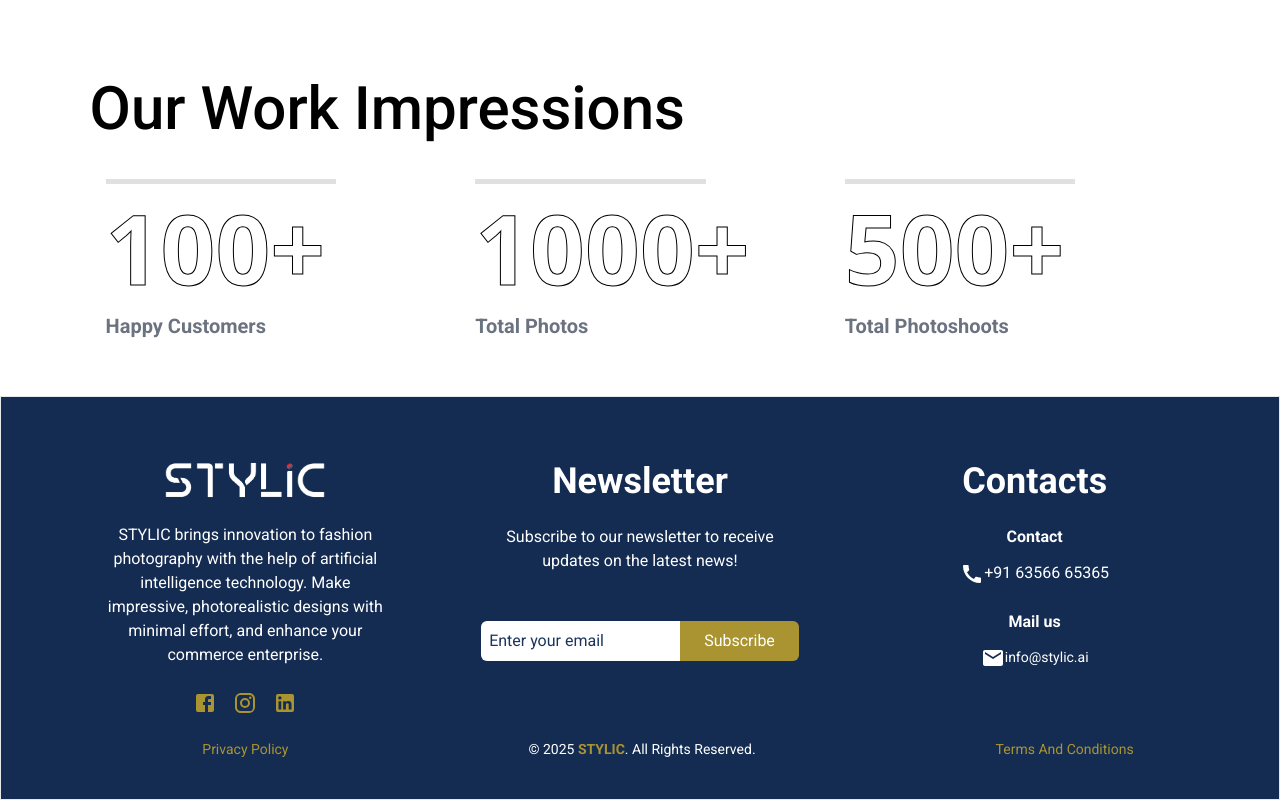
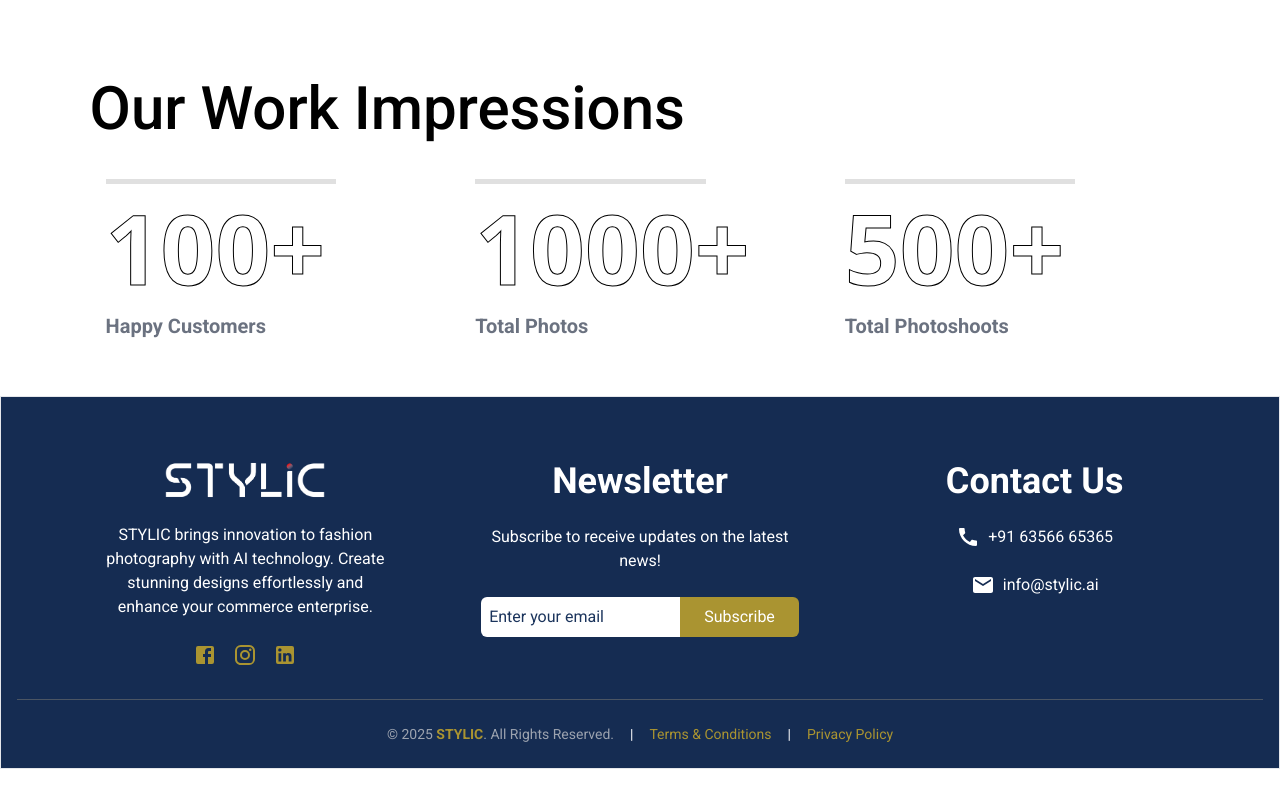
Before and after one commit to anantasolution/Stylicai, a React (Vite) app in the folder frontend/: page /about-us in a window 1280 px wide. Shown: the part 1641-2441 px from the top of the page. After the commit the page ends 2410 px from the top, so only its background shows below. Built offline with nearby package versions, Linux system fonts and the light colour scheme.

Commit message:
footer change

```diff
--- a/frontend/src/components/Footer/Footer.jsx
+++ b/frontend/src/components/Footer/Footer.jsx
@@ -1,11 +1,10 @@
 import React, { useState } from "react";
 import FacebookIcon from "@mui/icons-material/Facebook";
-import TwitterIcon from "@mui/icons-material/Twitter";
 import InstagramIcon from "@mui/icons-material/Instagram";
+import LinkedInIcon from "@mui/icons-material/LinkedIn";
 import logo from "../../assets/footer_logo.png";
 import CallIcon from "@mui/icons-material/Call";
 import EmailIcon from "@mui/icons-material/Email";
-import LinkedInIcon from "@mui/icons-material/LinkedIn";
 import axios from "axios";
 import { toast } from "react-toastify";
 import { LoaderCircle } from "lucide-react";
@@ -36,35 +35,34 @@ const Footer = () => {
   };
 
   const validateEmail = () => {
-    let newErrors = {};
     const emailRegex = /^[a-zA-Z0-9._%+-]+@[a-zA-Z0-9.-]+\.[a-zA-Z]{2,}$/;
     if (!email) {
-      newErrors.email = "Email address is required.";
       toast.error("Email address is required.");
+      return false;
     }
     if (!emailRegex.test(email)) {
-      newErrors.email = "Invalid email address.";
       toast.error("Invalid email address.");
+      return false;
     }
-    return Object.keys(newErrors).length === 0;
+    return true;
   };
 
   return (
-    <div className="pt-16 pb-10 px-4 bg-navyblue text-white  border">
-      <div className="h-full flex flex-col items-center md:justify-center">
-        <div className="grid grid-cols-1 md:grid-cols-3 gap-8 max-w-6xl w-full text-center">
+    <div className="pt-16 pb-6 px-4 bg-navyblue text-white border">
+      <div className="grid grid-cols-1 md:grid-cols-3 gap-8 max-w-6xl mx-auto text-center">
         {/* Logo and About Section */}
         <div className="flex flex-col gap-6 items-center">
-            <div className="w-32 md:w-40">
-              <img src={logo} alt="StylicAI Logo" className="object-contain" />
-            </div>
+          <img
+            src={logo}
+            alt="StylicAI Logo"
+            className="w-32 md:w-40 object-contain"
+          />
           <p className="text-sm md:text-base px-4 md:px-10">
-              STYLIC brings innovation to fashion photography with the help of
-              artificial intelligence technology. Make impressive,
-              photorealistic designs with minimal effort, and enhance your
-              commerce enterprise.
+            STYLIC brings innovation to fashion photography with AI technology.
+            Create stunning designs effortlessly and enhance your commerce
+            enterprise.
           </p>
-            <div className="flex gap-4 justify-center">
+          <div className="flex gap-4">
             <a
               href="https://www.facebook.com/stylicai"
               target="_blank"
@@ -81,13 +79,10 @@ const Footer = () => {
             >
               <InstagramIcon />
             </a>
-              {/* <a href="#" aria-label="Twitter" target="_blank" className="hover:text-gray-400">
-                <TwitterIcon />
-              </a> */}
             <a
               href="https://www.linkedin.com/company/stylicai/"
+              target="_blank"
               aria-label="LinkedIn"
-                target="_blank"
               className="text-golden"
             >
               <LinkedInIcon />
@@ -98,26 +93,23 @@ const Footer = () => {
         {/* Newsletter Section */}
         <div className="flex flex-col items-center gap-6">
           <h2 className="font-semibold text-4xl">Newsletter</h2>
-            <p className="text-md md:text-base leading-relaxed px-4 lg:px-6">
-              Subscribe to our newsletter to receive updates on the latest news!
+          <p className="text-md md:text-base px-4 lg:px-6">
+            Subscribe to receive updates on the latest news!
           </p>
-            <div className="flex justify-center flex-row items-center mt-6 w-full">
+          <div className="flex w-full justify-center">
             <input
+              type="email"
+              value={email}
               onChange={(e) => setEmail(e.target.value)}
-                value={email}
-                type="email"
               placeholder="Enter your email"
-                className="px-2 py-2 rounded-l-md  md:rounded-r-none border-[#1b345c] bg-white text-[#1b345c] placeholder-[#1b345c] focus:outline-none focus:ring-2 focus:ring-[#1b345c] w-[60%] md:w-auto"
+              className="px-2 py-2 rounded-l-md border-[#1b345c] bg-white text-[#1b345c] placeholder-[#1b345c] focus:outline-none focus:ring-2 focus:ring-[#1b345c] w-[60%] md:w-auto"
             />
             <button
               onClick={handleSaveEmail}
-                className="bg-golden text-white W-[30%] px-6 py-2 rounded-r-md cursor-pointer transition duration-300"
+              className="bg-golden text-white px-6 py-2 rounded-r-md transition duration-300"
             >
               {loading ? (
-                  <span>
-                    {" "}
-                    <LoaderCircle /> loading{" "}
-                  </span>
+                <LoaderCircle className="animate-spin" />
               ) : (
                 "Subscribe"
               )}
@@ -127,47 +119,42 @@ const Footer = () => {
 
         {/* Contacts Section */}
         <div className="flex flex-col items-center gap-6">
-            <h2 className="text-3xl sm:text-4xl font-semibold">Contacts</h2>
-            <div className="flex flex-col gap-3">
-              <p className="font-semibold">Contact</p>
-              <p className="text-base flex gap-2 items-center">
-                <a href="tel:+916356665365">
+          <h2 className="text-3xl sm:text-4xl font-semibold">Contact Us</h2>
+          <p className="flex items-center gap-2">
             <CallIcon />
+            <a href="tel:+916356665365" className="hover:underline">
               +91 63566 65365
             </a>
           </p>
-            </div>
-            <div className="flex flex-col gap-3">
-              <p className="font-semibold">Mail us</p>
-              <p className="text-sm flex gap-2 items-center">
-                <a href="mailto:info@stylic.ai">
+          <p className="flex items-center gap-2">
             <EmailIcon />
+            <a href="mailto:info@stylic.ai" className="hover:underline">
               info@stylic.ai
             </a>
-
           </p>
         </div>
       </div>
-        </div>
-      </div>
-      <div className="pt-6 text-center text-sm flex flex-col md:flex-row gap-4 items-center justify-center md:gap-60">
-        <Link to={"/privacy-policy"} className="text-white ">
-          <span className="text-md text-golden hover:border-b md:ml-14">
-            Privacy Policy
-          </span>
-        </Link>
 
-        <p>
+      {/* Footer Bottom */}
+      <div className="pt-6 mt-8 text-center text-sm border-t border-gray-600">
+        <div className="flex flex-col md:flex-row gap-4 justify-center items-center">
+          <p className="text-gray-400">
             &copy; {new Date().getFullYear()}{" "}
             <span className="text-golden font-bold">STYLIC</span>. All Rights
             Reserved.
           </p>
-
-        <Link to={"/terms-and-condition"} className="text-white ">
-          <span className="text-md text-golden hover:border-b">
-            Terms And Conditions
-          </span>
+          <span className="hidden md:block"> | </span>
+          <Link
+            to="/terms-and-condition"
+            className="text-golden hover:underline"
+          >
+            Terms & Conditions
           </Link>
+          <span className="hidden md:block"> | </span>
+          <Link to="/privacy-policy" className="text-golden hover:underline">
+            Privacy Policy
+          </Link>
+        </div>
       </div>
     </div>
   );
```
Lines whose indentation alone changed are shown as unchanged.
